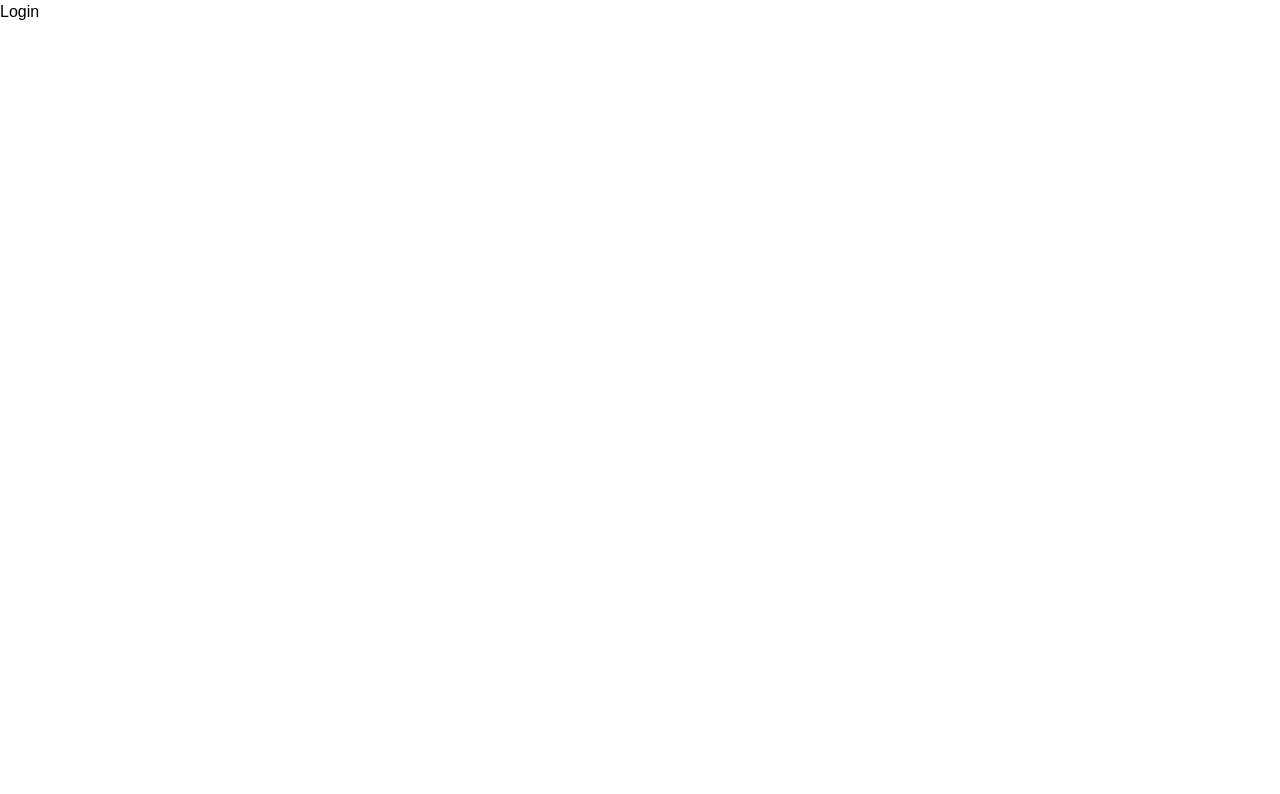
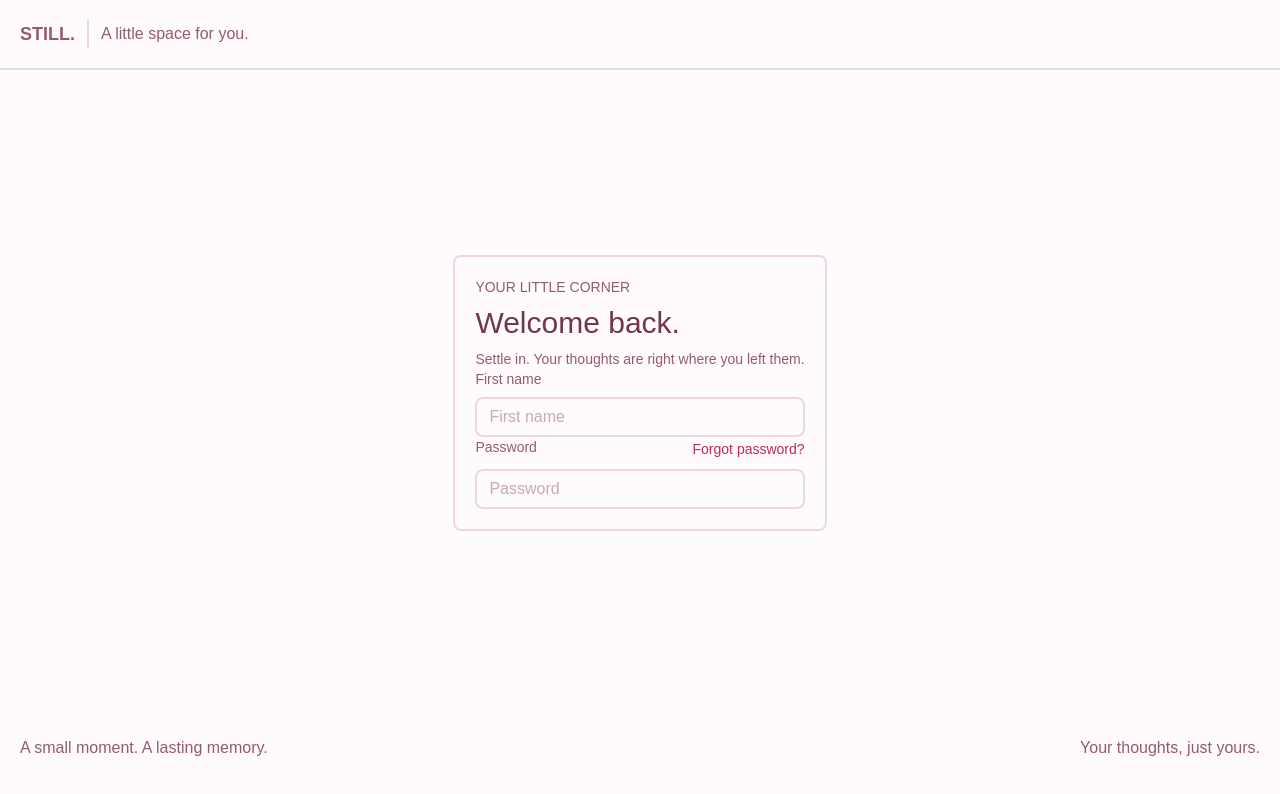
Before and after one commit to Shruthikshetty/diary-app-web, a Next.js app: page /login in a window 1280 px wide. Shown: the top 794 px of the page. Built offline with nearby package versions, Linux system fonts and the light colour scheme.

Commit message:
add basic input component

```diff
--- /dev/null
+++ b/app/components/input.tsx
@@ -0,0 +1,36 @@
+import { InputHTMLAttributes } from "react";
+
+/**
+ * custom styled app input wrapper
+ */
+export function AppInput({
+  className,
+  title,
+  rightbuttonText,
+  ...rest
+}: InputHTMLAttributes<HTMLInputElement> & {
+  title?: string;
+  rightbuttonText?: string;
+}) {
+  return (
+    <div>
+      {title && (
+        <div className="flex flex-row justify-between mb-2">
+          <label className="text-sm" htmlFor={rest?.id}>
+            {title ?? ""}
+          </label>
+          {/* right button text */}
+          {rightbuttonText && (
+            <button>
+              <span className="text-primary text-sm">{rightbuttonText}</span>
+            </button>
+          )}
+        </div>
+      )}
+      <input
+        className={`border-2 border-border rounded-lg outline-none focus:border-primary min-h-10 w-full transition-colors px-3 ${className}`}
+        {...rest}
+      ></input>
+    </div>
+  );
+}
--- /dev/null
+++ b/app/constants/endpoints.ts
@@ -0,0 +1,5 @@
+const baseUrl = process.env.NEXT_PUBLIC_BACKEND_URL;
+
+export const Endpoints = {
+  login: baseUrl + "/api/login",
+};
--- a/app/globals.css
+++ b/app/globals.css
@@ -1,8 +1,13 @@
 @import "tailwindcss";
 
 :root {
-  --background: var(--blush);
-  --foreground: var(--dust-rosy);
+  --berry: #b62e50;
+  --deep-plume: #713747;
+  --dust-rosy: #925c6c;
+  --petal: #eed5df;
+  --blush: #fffbfc;
+  --rosy-mist: #eed5df;
+  --white: #fff;
 }
 
 @theme inline {
@@ -18,7 +23,7 @@
   --color-surface: var(--rosy-mist);
 }
 
-@media (prefers-color-scheme: dark) {
+/* @media (prefers-color-scheme: dark) {
   :root {
     --berry: #b62e50;
     --deep-plume: #713747;
@@ -28,7 +33,7 @@
     --rosy-mist: #eed5df;
     --white: #fff;
   }
-}
+} */
 
 body {
   background: var(--blush);
--- a/app/login/page.tsx
+++ b/app/login/page.tsx
@@ -1,9 +1,44 @@
 "use client";
+
+import { AppInput } from "../components/input";
 
 function Login() {
   return (
-    <div>
-      <h1>Login</h1>
+    <div className="flex-1 flex-col flex justify-between">
+      {/* header */}
+      <header className="p-5 flex flex-row justify-between border-border border-b-2">
+        {/* left icon  */}
+        <div className="flex flex-row gap-3 items-center">
+          <p className="text-text font-bold text-lg">STILL.</p>
+          <div className="border-r-2 border-border h-full"></div>
+          <p>A little space for you.</p>
+        </div>
+        {/* middle content  */}
+      </header>
+      <main className="flex items-center justify-center">
+        <div className="border-border border-2 rounded-lg p-5">
+          {/* title  */}
+          <p className="text-sm text-text">YOUR LITTLE CORNER</p>
+          <h2 className="text-3xl text-header my-2">Welcome back.</h2>
+          <p className="text-sm text-text">
+            Settle in. Your thoughts are right where you left them.
+          </p>
+          {/* name field */}
+          <AppInput placeholder="First name" title="First name" id={"name"} />
+          {/* password filed */}
+          <AppInput
+            placeholder="Password"
+            title="Password"
+            rightbuttonText="Forgot password?"
+          />
+        </div>
+      </main>
+      <footer className="flex flex-row justify-between gap-5 px-5 pt-5 pb-10">
+        {/* left text  */}
+        <p className="text-text text-base">A small moment. A lasting memory.</p>
+        {/* right text */}
+        <p className="text-text text-base">Your thoughts, just yours.</p>
+      </footer>
     </div>
   );
 }
--- a/package.json
+++ b/package.json
@@ -3,7 +3,7 @@
   "version": "0.1.0",
   "private": true,
   "scripts": {
-    "dev": "next dev",
+    "dev": "next dev -p 3001",
     "build": "next build",
     "start": "next start",
     "lint": "eslint"
```
